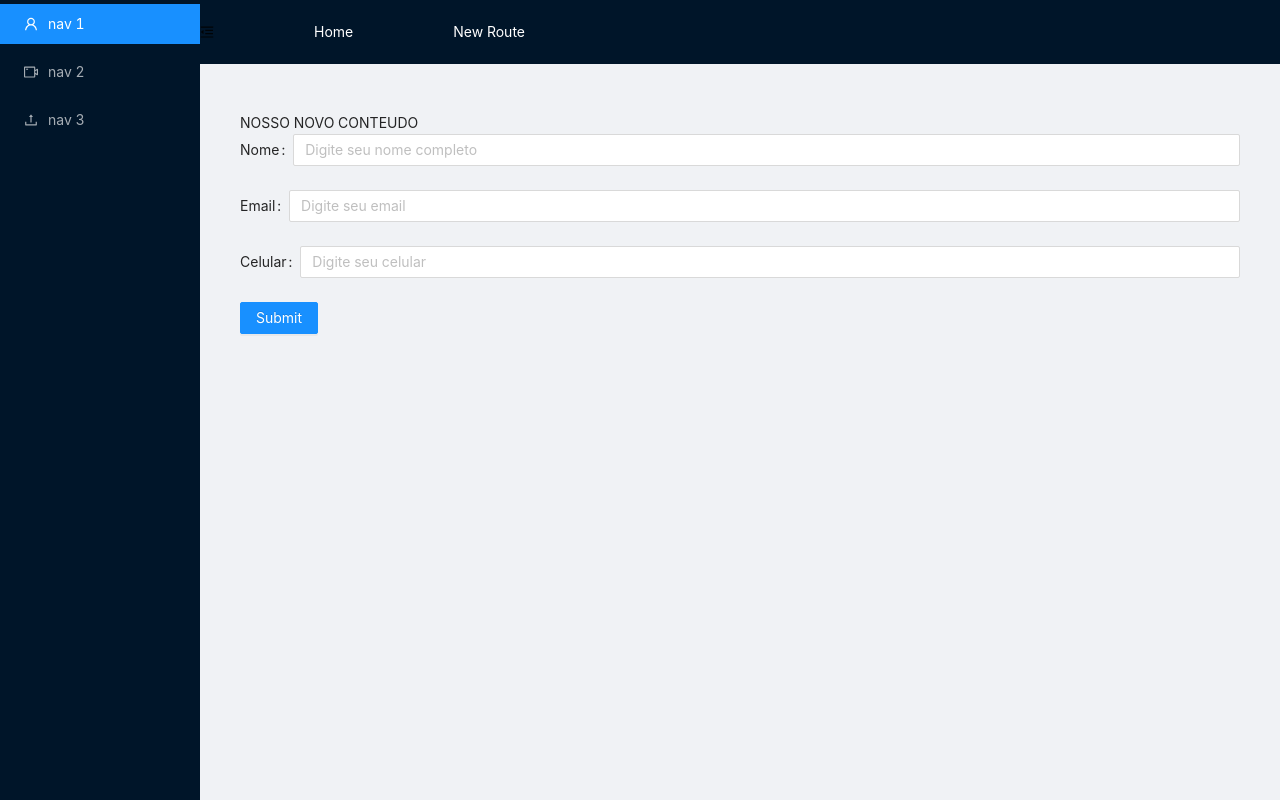
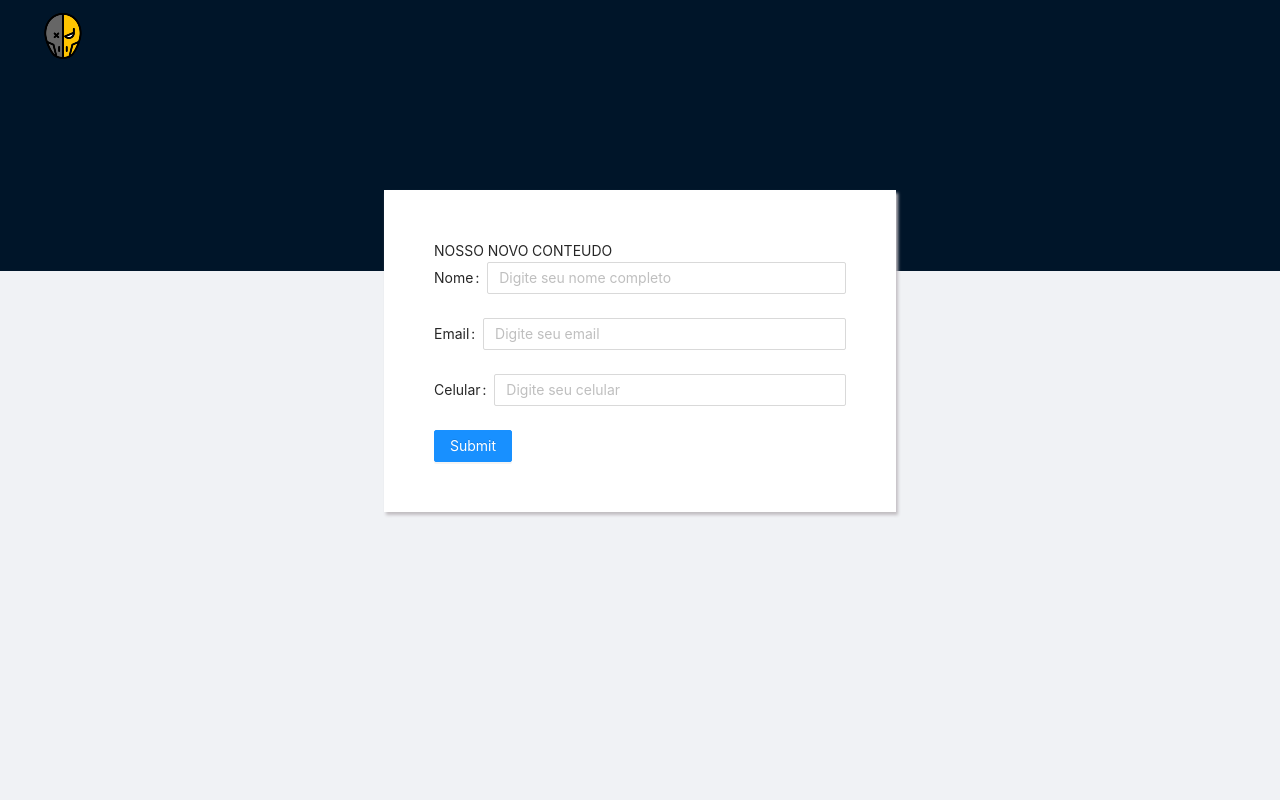
Before and after one commit to plsalles/iron-ecommerce-geek, a React (Create React App) app: page /new-route in a window 1280 px wide. Built offline with nearby package versions, Linux system fonts and the light colour scheme; no server answers.

Commit message:
Criado Template de forms

```diff
--- a/src/pages/SecondPage/SecondPage.js
+++ b/src/pages/SecondPage/SecondPage.js
@@ -1,14 +1,14 @@
 import React from 'react';
-import { GeneralTemplate } from '../../templates';
+import { FormTemplate } from '../../templates';
 import { Redirect } from 'react-router-dom';
 import { Form } from '../../components/molecules';
 
 const SecondPage = ({ loggedUser }) => {
   return loggedUser ? (
-    <GeneralTemplate>
+    <FormTemplate>
       NOSSO NOVO CONTEUDO
       <Form />
-    </GeneralTemplate>
+    </FormTemplate>
   ) : <Redirect to="/teste/NAO-AUTORIZADO!" />;
 };
 
--- /dev/null
+++ b/src/templates/FormTemplate/FormTemplate.js
@@ -0,0 +1,19 @@
+import React from 'react';
+import { Layout, Link, Content, Header } from './FormTemplate.style';
+
+const FormTemplate = ({ children }) => {
+    return (
+        <Layout>
+            <Layout className="site-layout">
+                <Header className="site-layout-background" style={{ padding: 3 }}>
+                    <Link to="/"><img src="images/icon.png" alt="hero icon" /></Link>
+                </Header>
+                <Content className="site-layout-background">
+                    {children}
+                </Content>
+            </Layout>
+        </Layout>
+    );
+}
+
+export default FormTemplate;
--- /dev/null
+++ b/src/templates/FormTemplate/FormTemplate.style.js
@@ -0,0 +1,35 @@
+import styled from 'styled-components';
+import { Layout as LayoutBase } from 'antd';
+import { Link as LinkBase } from 'react-router-dom';
+
+export const Layout = styled(LayoutBase)`
+    min-height: 100vh;
+    background-image: url(../images/background.png);
+    background-position: top;
+    background-repeat: no-repeat;
+    background-size: unset;
+`;
+
+export const Content = styled(LayoutBase.Content)`
+    min-width: 40%;
+    background-color: white;
+    margin: 15vh auto;
+    padding: 50px;
+    max-height: fit-content;
+    box-shadow: 2px 3px 3px rgba(194,190,194,1);
+    @media (max-width: 768px) {
+        margin: 0;
+        box-shadow: none;
+        padding: 20px;
+        max-height: 100%;
+    }
+`;
+
+export const Header = styled(LayoutBase.Header)`
+    height: fit-content;
+`;
+
+export const Link = styled(LinkBase)`
+  margin-left: 30px;
+  color: white;
+`;
--- a/src/templates/index.js
+++ b/src/templates/index.js
@@ -1 +1,2 @@
 export { default as GeneralTemplate } from './GeneralTemplate/GeneralTemplate';
+export { default as FormTemplate } from './FormTemplate/FormTemplate';
```
Also changed, not shown: public/images/background.png (added), public/images/icon.png (added).
